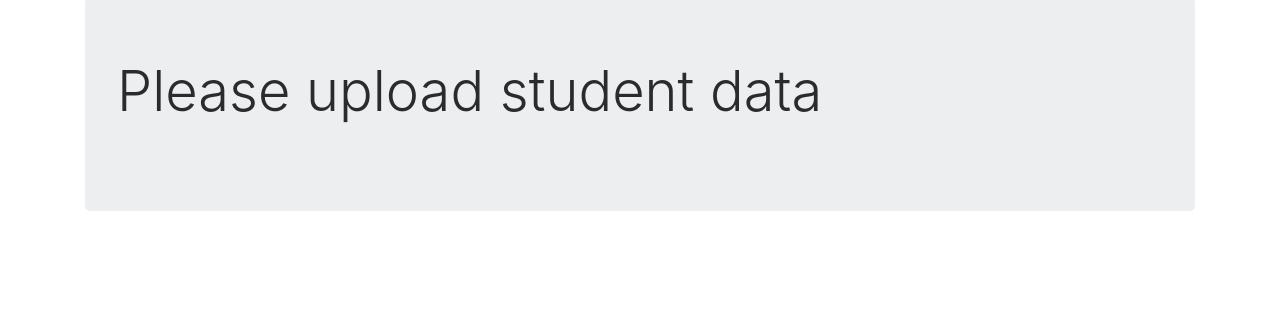
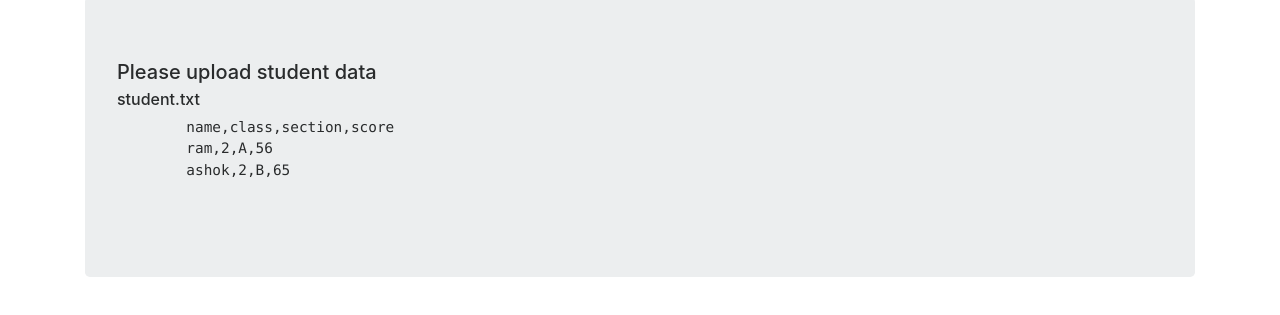
Before and after one commit to yogesh-sinoriya/students, a website: page index.html in a window 1280 px wide. Shown: the part 43-358 px from the top of the page. Drawn offline with nearby package versions, Linux system fonts and the light colour scheme.

Commit message:
[NEW] pre tag added

```diff
--- a/index.html
+++ b/index.html
@@ -10,7 +10,7 @@
 
 		<title>Students</title>
 	</head>
-	<body  ng-controller='list'>
+	<body  ng-controller='list' ng-cloak>
 		<div class="container">
 			<div class="header clearfix">
 				<nav>
@@ -25,7 +25,15 @@
 			</div>
 
 			<div class="jumbotron">
-				<h5 class="display-4">{{data[0]?'Students':'Please upload student data'}}</h5>
+				<h5 class="display-6">{{data[0]?'Students':'Please upload student data'}}</h5>
+				<div ng-show="data[0]?false:true">
+					<h6>student.txt</h6>
+<pre>
+	name,class,section,score
+	ram,2,A,56
+	ashok,2,B,65
+</pre>
+				</div>
 				<table class="table">
 					<thead class="thead-dark">
 						<tr>
```
